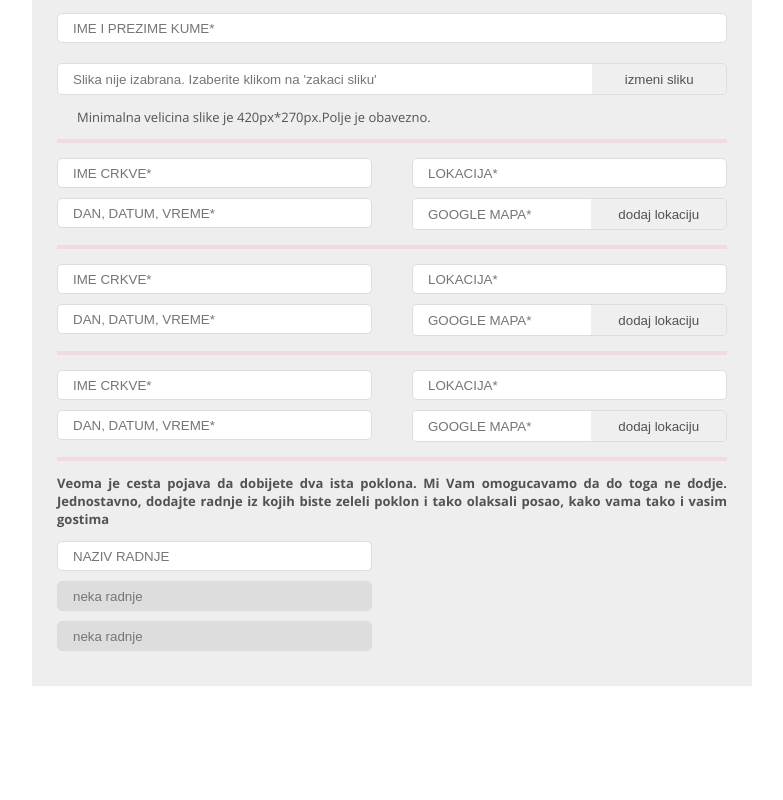
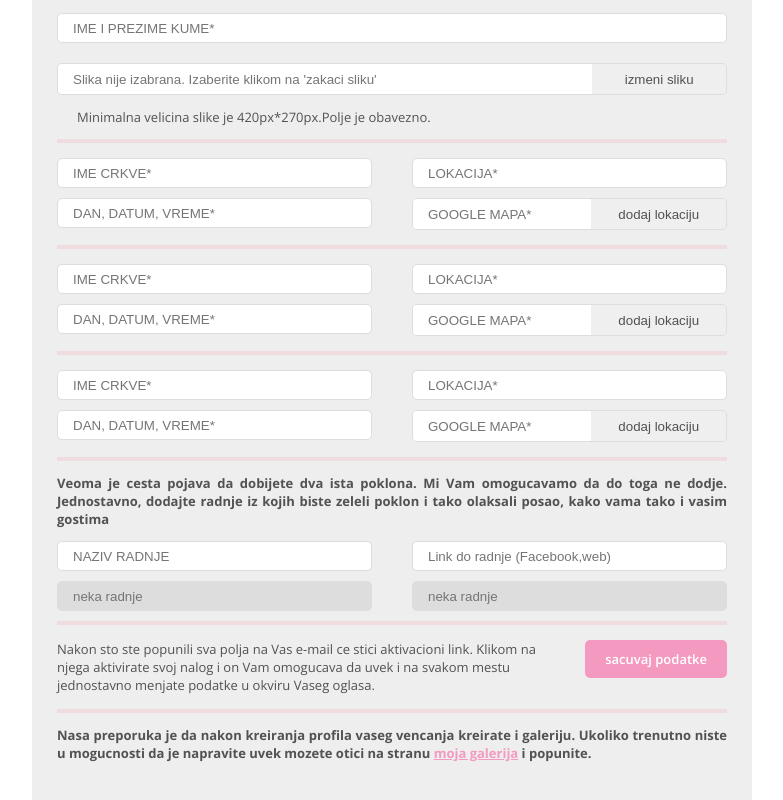
Before and after one commit to popkapiten/vencanja, a website: page app/mojeVencanje.html in a window 1280 px wide. Shown: the part 956-1756 px from the top of the page, without its empty margins (58-841 px from the left). Before the commit the page ends 1642 px from the top, so only its background shows below. Drawn offline with nearby package versions, Linux system fonts and the light colour scheme; files that its build step writes are made by us from their sources; a web font is replaced by a local one.

Commit message:
some changeso on mojeVencanje

```diff
--- a/app/mojeVencanje.html
+++ b/app/mojeVencanje.html
@@ -150,7 +150,31 @@
                         <div class="col-md-6">
                             <input type="text" placeholder="NAZIV RADNJE" class="lokacija__input lokacija__top">
                             <input type="text" placeholder="neka radnje" class="lokacija__radnja lokacija__top">
+                        </div>
+                        <div class="col-md-6">
+                            <input type="text" placeholder="Link do radnje (Facebook,web)" class="lokacija__input lokacija__top">
                             <input type="text" placeholder="neka radnje" class="lokacija__radnja lokacija__top">
+                        </div>
+                    </div>
+                    <div class="divider--small"></div>
+                    <div class="row">
+                        <div class="col-md-12">
+                            <div class="izmeni-podatke">
+                                <p class="paragraph">Nakon sto ste popunili sva polja na Vas e-mail ce stici aktivacioni link.
+                                                     Klikom na njega aktivirate svoj nalog i on Vam omogucava da uvek i na svakom mestu
+                                                      jednostavno menjate podatke u okviru Vaseg oglasa.</p>
+                                <div>
+                                    <a href="#" class="btn btn-secondary">sacuvaj podatke</a>
+                                </div>
+                            </div>
+                        </div>
+                    </div>
+                    <div class="divider--small"></div>
+                    <div class="row">
+                        <div class="col-md-12">
+                            <p class="paragraph-bold">Nasa preporuka je da nakon kreiranja profila vaseg vencanja kreirate i galeriju.
+                                                      Ukoliko trenutno niste u mogucnosti da je napravite uvek mozete otici na stranu <a href="#" class="marketing">moja galerija</a>
+                                                      i popunite.</p>
                         </div>
                     </div>
                 </div>
--- a/app/scss/_firmaProfil.scss
+++ b/app/scss/_firmaProfil.scss
@@ -51,6 +51,7 @@
 .paragraph {
   display: inline-block;
   margin: 0;
+  flex: 0 0 75%;
 
   @include responsive(null, md) {
     margin-bottom: 15px;
```
